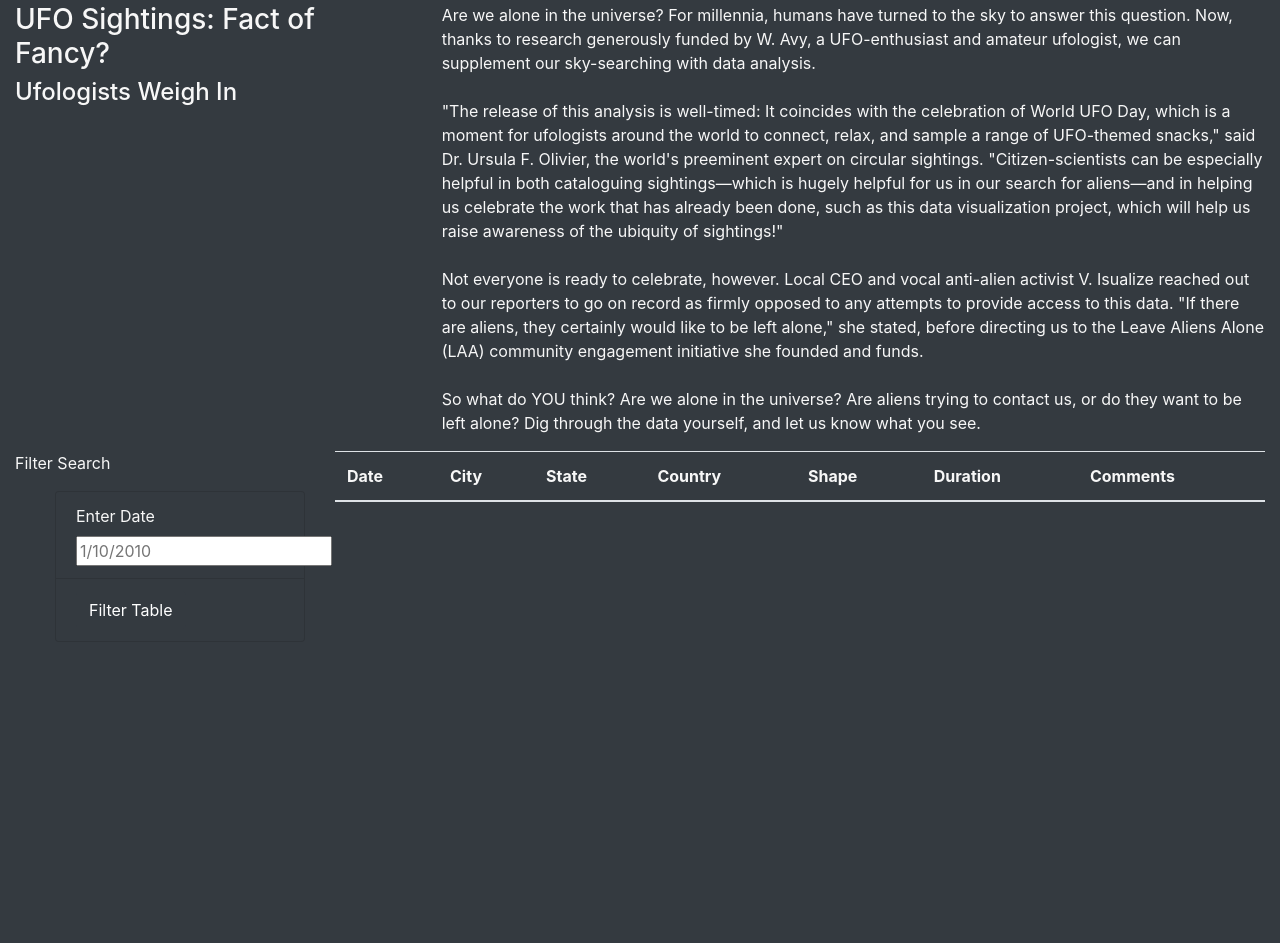
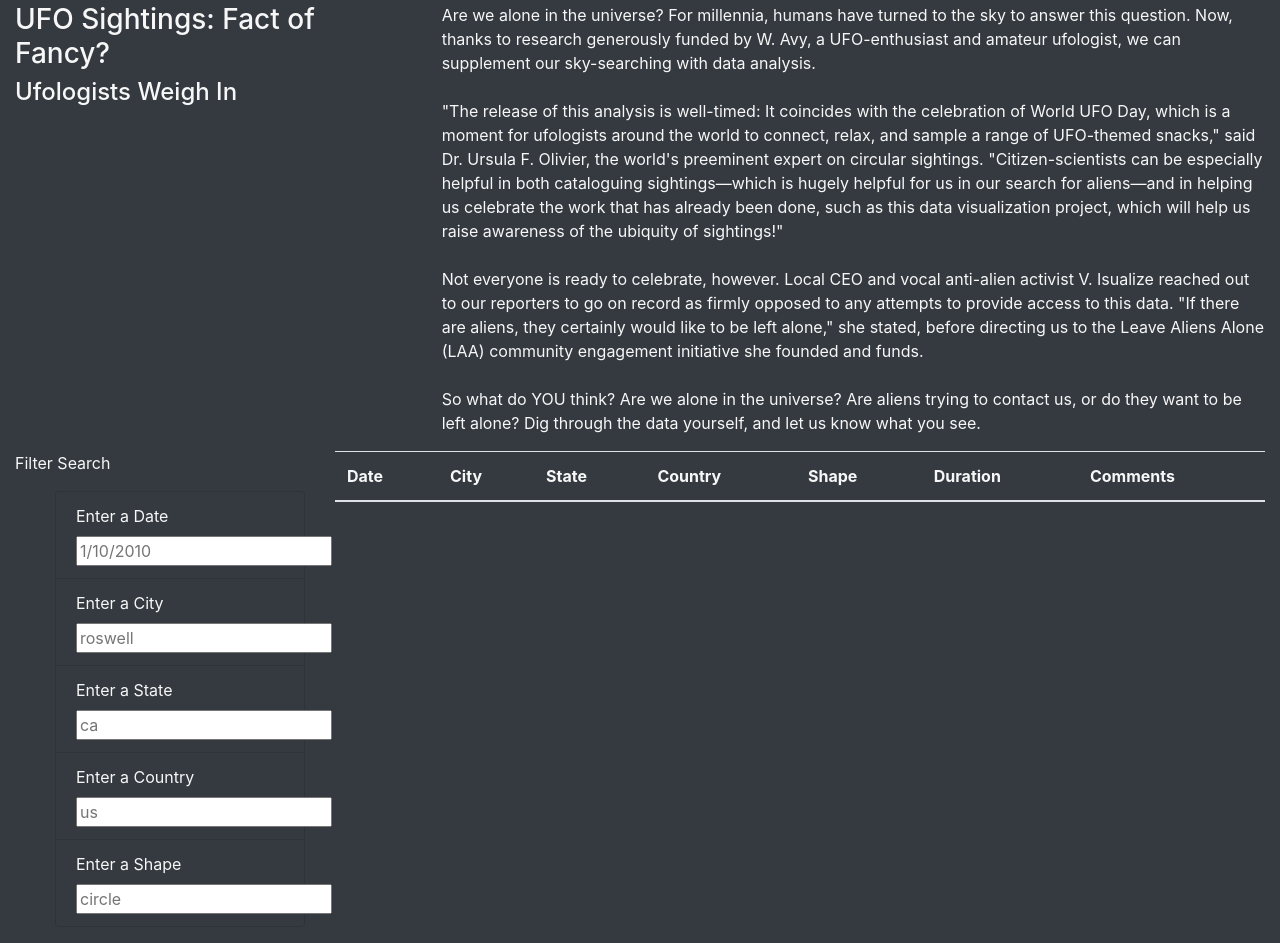
Before and after one commit to DavidAduaka/UFOs, a plain HTML site: page index.html in a window 1280 px wide. Shown: the part 288-1231 px from the top of the page. Before the commit the page ends 946 px from the top, so only its background shows below. Drawn offline with nearby package versions, Linux system fonts and the light colour scheme; files that its build step writes are made by us from their sources; files whose address does not match are found by name.

Commit message:
Challenge

```diff
--- a/index.html
+++ b/index.html
@@ -49,11 +49,24 @@
                 <p>Filter Search</p>
                  <ul class="bg-dark">
                     <li class="list-group-item bg-dark">
-                        <label for="date">Enter Date</label>
+                        <label for="date">Enter a Date</label>
                         <input type="text" placeholder="1/10/2010" id="datetime" />
                     </li>
                     <li class="list-group-item bg-dark">
-                        <button id="filter-btn" type="button" class="btn btn-dark">Filter Table</button>
+                        <label for="city">Enter a City</label>
+                        <input type="text" placeholder="roswell" id="city" />
+                    </li>
+                    <li class="list-group-item bg-dark">
+                        <label for="state">Enter a State</label>
+                        <input type="text" placeholder="ca" id="state" />
+                    </li>
+                    <li class="list-group-item bg-dark">
+                        <label for="country">Enter a Country</label>
+                        <input type="text" placeholder="us" id="country" />
+                    </li>
+                    <li class="list-group-item bg-dark">
+                        <label for="shape">Enter a Shape</label>
+                        <input type="text" placeholder="circle" id="shape" />
                     </li>
                  </ul>
            </form>
@@ -78,7 +91,7 @@
 
     <script src="https://cdnjs.cloudflare.com/ajax/libs/d3/4.11.0/d3.js"></script>
     <script src="static/js/data.js"></script>
-    <script src="static/js/app_1.js"></script>
+    <script src="static/js/app.js"></script>
 
     </div>
 </body>
```
